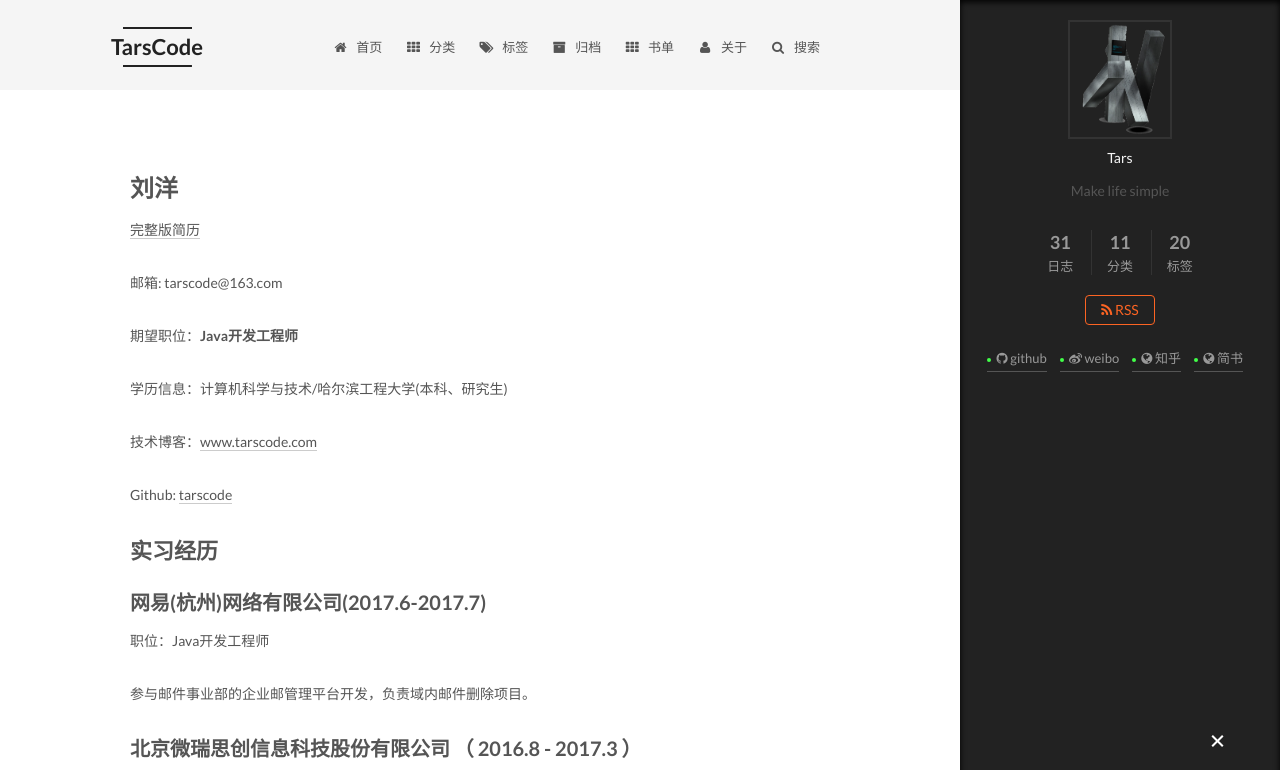
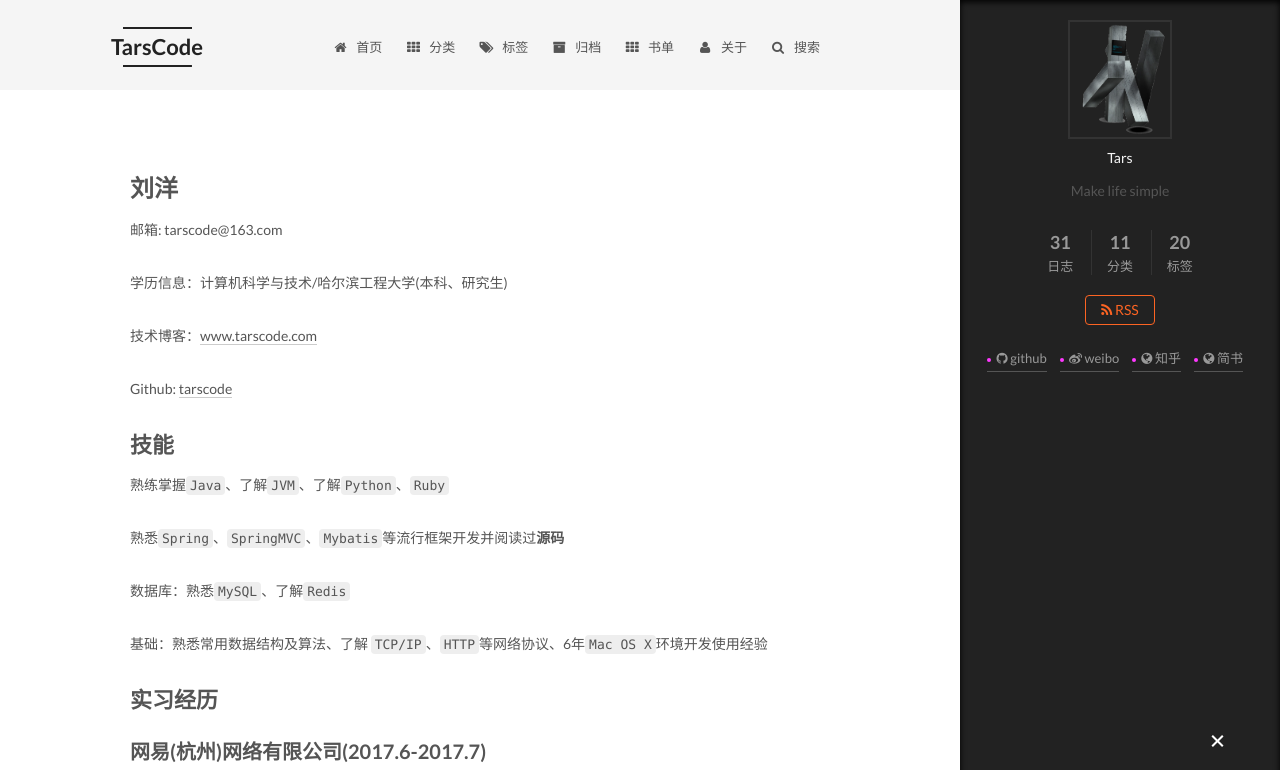
Before and after one commit to tarscode/tarscode.github.io, a plain HTML site: page about/index.html in a window 1280 px wide. Both pictures are taken after a click on the element 1217 px from the left and 742 px from the top of the page. Shown: the top 770 px of the page. Drawn offline with Linux system fonts and the light colour scheme; some packages are replaced by stand-ins of ours; a script that the page names is missing.

Commit message:
Site updated: 2017-10-10 18:14:47

```diff
--- a/about/index.html
+++ b/about/index.html
@@ -84,17 +84,17 @@
 
 
 
-<meta name="description" content="刘洋完整版简历 邮箱: tarscode@163.com 期望职位：Java开发工程师 学历信息：计算机科学与技术/哈尔滨工程大学(本科、研究生) 技术博客：www.tarscode.com Github:  tarscode 实习经历网易(杭州)网络有限公司(2017.6-2017.7)职位：Java开发工程师 参与邮件事业部的企业邮管理平台开发，负责域内邮件删除项目。 北京微瑞思创信息科技股份">
+<meta name="description" content="刘洋邮箱: tarscode@163.com 学历信息：计算机科学与技术/哈尔滨工程大学(本科、研究生) 技术博客：www.tarscode.com Github:  tarscode 技能熟练掌握Java、了解JVM、了解Python、Ruby 熟悉Spring、SpringMVC、Mybatis等流行框架开发并阅读过源码 数据库：熟悉MySQL、了解Redis 基础：熟悉常用数据结构及算法、了">
 <meta property="og:type" content="website">
 <meta property="og:title" content="TarsCode">
 <meta property="og:url" content="http://yoursite.com/about/index.html">
 <meta property="og:site_name" content="TarsCode">
-<meta property="og:description" content="刘洋完整版简历 邮箱: tarscode@163.com 期望职位：Java开发工程师 学历信息：计算机科学与技术/哈尔滨工程大学(本科、研究生) 技术博客：www.tarscode.com Github:  tarscode 实习经历网易(杭州)网络有限公司(2017.6-2017.7)职位：Java开发工程师 参与邮件事业部的企业邮管理平台开发，负责域内邮件删除项目。 北京微瑞思创信息科技股份">
+<meta property="og:description" content="刘洋邮箱: tarscode@163.com 学历信息：计算机科学与技术/哈尔滨工程大学(本科、研究生) 技术博客：www.tarscode.com Github:  tarscode 技能熟练掌握Java、了解JVM、了解Python、Ruby 熟悉Spring、SpringMVC、Mybatis等流行框架开发并阅读过源码 数据库：熟悉MySQL、了解Redis 基础：熟悉常用数据结构及算法、了">
 <meta property="og:locale" content="zh-Hans">
-<meta property="og:updated_time" content="2017-07-06T14:51:50.000Z">
+<meta property="og:updated_time" content="2017-10-10T10:14:09.000Z">
 <meta name="twitter:card" content="summary">
 <meta name="twitter:title" content="TarsCode">
-<meta name="twitter:description" content="刘洋完整版简历 邮箱: tarscode@163.com 期望职位：Java开发工程师 学历信息：计算机科学与技术/哈尔滨工程大学(本科、研究生) 技术博客：www.tarscode.com Github:  tarscode 实习经历网易(杭州)网络有限公司(2017.6-2017.7)职位：Java开发工程师 参与邮件事业部的企业邮管理平台开发，负责域内邮件删除项目。 北京微瑞思创信息科技股份">
+<meta name="twitter:description" content="刘洋邮箱: tarscode@163.com 学历信息：计算机科学与技术/哈尔滨工程大学(本科、研究生) 技术博客：www.tarscode.com Github:  tarscode 技能熟练掌握Java、了解JVM、了解Python、Ruby 熟悉Spring、SpringMVC、Mybatis等流行框架开发并阅读过源码 数据库：熟悉MySQL、了解Redis 基础：熟悉常用数据结构及算法、了">
 
 
 
@@ -283,12 +283,14 @@
   <div id="posts" class="posts-expand">
 
 
-      <h1 id="刘洋"><a href="#刘洋" class="headerlink" title="刘洋"></a>刘洋</h1><p><a href="http://www.500d.me/resume/9252403977/" target="_blank" rel="external">完整版简历</a></p>
-<p>邮箱: tarscode@163.com</p>
-<p>期望职位：<strong>Java开发工程师</strong></p>
+      <h1 id="刘洋"><a href="#刘洋" class="headerlink" title="刘洋"></a>刘洋</h1><p>邮箱: tarscode@163.com</p>
 <p>学历信息：计算机科学与技术/哈尔滨工程大学(本科、研究生)</p>
 <p>技术博客：<a href="http://www.tarscode.com" target="_blank" rel="external">www.tarscode.com</a></p>
 <p>Github:  <a href="https://github.com/tarscode" target="_blank" rel="external">tarscode</a></p>
+<h2 id="技能"><a href="#技能" class="headerlink" title="技能"></a>技能</h2><p>熟练掌握<code>Java</code>、了解<code>JVM</code>、了解<code>Python</code>、<code>Ruby</code></p>
+<p>熟悉<code>Spring</code>、<code>SpringMVC</code>、<code>Mybatis</code>等流行框架开发并阅读过<strong>源码</strong></p>
+<p>数据库：熟悉<code>MySQL</code>、了解<code>Redis</code></p>
+<p>基础：熟悉常用数据结构及算法、了解 <code>TCP/IP</code>、<code>HTTP</code>等网络协议、6年<code>Mac OS X</code>环境开发使用经验</p>
 <h2 id="实习经历"><a href="#实习经历" class="headerlink" title="实习经历"></a>实习经历</h2><h3 id="网易-杭州-网络有限公司-2017-6-2017-7"><a href="#网易-杭州-网络有限公司-2017-6-2017-7" class="headerlink" title="网易(杭州)网络有限公司(2017.6-2017.7)"></a>网易(杭州)网络有限公司(2017.6-2017.7)</h3><p>职位：Java开发工程师</p>
 <p>参与邮件事业部的企业邮管理平台开发，负责域内邮件删除项目。</p>
 <h3 id="北京微瑞思创信息科技股份有限公司-（-2016-8-2017-3-）"><a href="#北京微瑞思创信息科技股份有限公司-（-2016-8-2017-3-）" class="headerlink" title="北京微瑞思创信息科技股份有限公司 （ 2016.8 - 2017.3 ）"></a>北京微瑞思创信息科技股份有限公司 （ 2016.8 - 2017.3 ）</h3><p>职位：Java开发工程师</p>
@@ -296,10 +298,6 @@
 <h2 id="项目"><a href="#项目" class="headerlink" title="项目"></a>项目</h2><h3 id="Tars-Framework-（-2017-2-2017-5）"><a href="#Tars-Framework-（-2017-2-2017-5）" class="headerlink" title="Tars-Framework （ 2017.2 - 2017.5）"></a>Tars-Framework （ 2017.2 - 2017.5）</h3><p>轻量级MVC框架的个人开源项目。<a href="https://github.com/tarscode/tars-framework" target="_blank" rel="external">项目地址</a></p>
 <h3 id="校园头条-（-2016-12-2017-2）"><a href="#校园头条-（-2016-12-2017-2）" class="headerlink" title="校园头条 （ 2016.12 - 2017.2）"></a>校园头条 （ 2016.12 - 2017.2）</h3><p>校园新闻聚合与分享网站。<a href="https://github.com/tarscode/bettertoutiao" target="_blank" rel="external">项目地址</a></p>
 <h3 id="虚拟空间室内定位仿真平台-国家科技重大专项-（-2015-9-2016-11）"><a href="#虚拟空间室内定位仿真平台-国家科技重大专项-（-2015-9-2016-11）" class="headerlink" title="虚拟空间室内定位仿真平台(国家科技重大专项) （ 2015.9 - 2016.11）"></a>虚拟空间室内定位仿真平台(国家科技重大专项) （ 2015.9 - 2016.11）</h3><p>定位仿真平台够提供室内空间信息、仿真信号传播路径等数据，从而实现评价算法的定位效果。</p>
-<h2 id="技能"><a href="#技能" class="headerlink" title="技能"></a>技能</h2><p>熟练掌握<code>Java</code>、了解<code>JVM</code>、了解<code>Python</code>、<code>Ruby</code></p>
-<p>熟悉<code>Spring</code>、<code>SpringMVC</code>、<code>Mybatis</code>等流行框架开发并阅读过<strong>源码</strong></p>
-<p>数据库：熟悉<code>MySQL</code>、了解<code>Redis</code></p>
-<p>基础：熟悉常用数据结构及算法、了解 <code>TCP/IP</code>、<code>HTTP</code>等网络协议、6年<code>Mac OS X</code>环境开发使用经验</p>
 
 
   </div>
--- a/css/main.css
+++ b/css/main.css
@@ -1534,7 +1534,7 @@ pre .javascript .function {
   width: 4px;
   height: 4px;
   border-radius: 50%;
-  background: #41ff49;
+  background: #ff38ff;
 }
 .links-of-blogroll {
   font-size: 13px;
```
